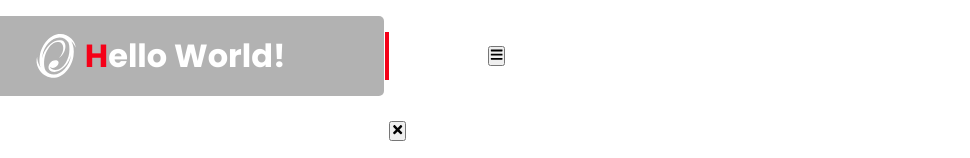
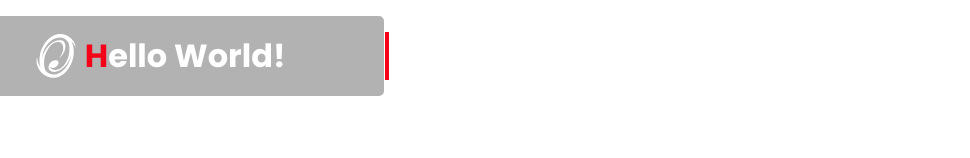
Before and after one commit to DanielOjeda25/Daniel-Alejandro-Ojeda, a React (Vite) app: page / in a window 1280 px wide. Shown: the top 158 px of the page, without its empty margins (0-970 px from the left). Built offline with nearby package versions, Linux system fonts and the light colour scheme.

Commit message:
se cambio el estilo del navbar

```diff
--- a/src/components/Navbar/index.jsx
+++ b/src/components/Navbar/index.jsx
@@ -1,14 +1,6 @@
-import React, { useRef } from 'react'
 import './styles.css'
-
-import { FaBars, FaTimes, FaCode, FaUserNinja, FaPhone } from 'react-icons/fa'
 import { GiPortal } from "react-icons/gi"
 function Navbar() {
-  const navRef = useRef()
-
-  const showNavBar = () => {
-    navRef.current.classList.toggle('responsive_nav')
-  }
 
   return (
       <header>
@@ -16,17 +8,7 @@ function Navbar() {
           <GiPortal className='Fa-portal' />
           <h5 className='text-logo'>Hello World!</h5>
         </a>
-        <nav ref={navRef}>
-          <a href='#about'><FaUserNinja className='Fa-about' />About Me</a>
-          <a href='#projects'><FaCode className='Fa-icon' />Projects</a>
-          <a href='/'><FaPhone className='Fa-phone' />Contact</a>
-          <button className='nav-btn nav-close-btn' onClick={showNavBar}>
-            <FaTimes />
-          </button>
-        </nav>
-        <button className='nav-btn' onClick={showNavBar}>
-          <FaBars />
-        </button>
+
       </header>
   )
 }
```
